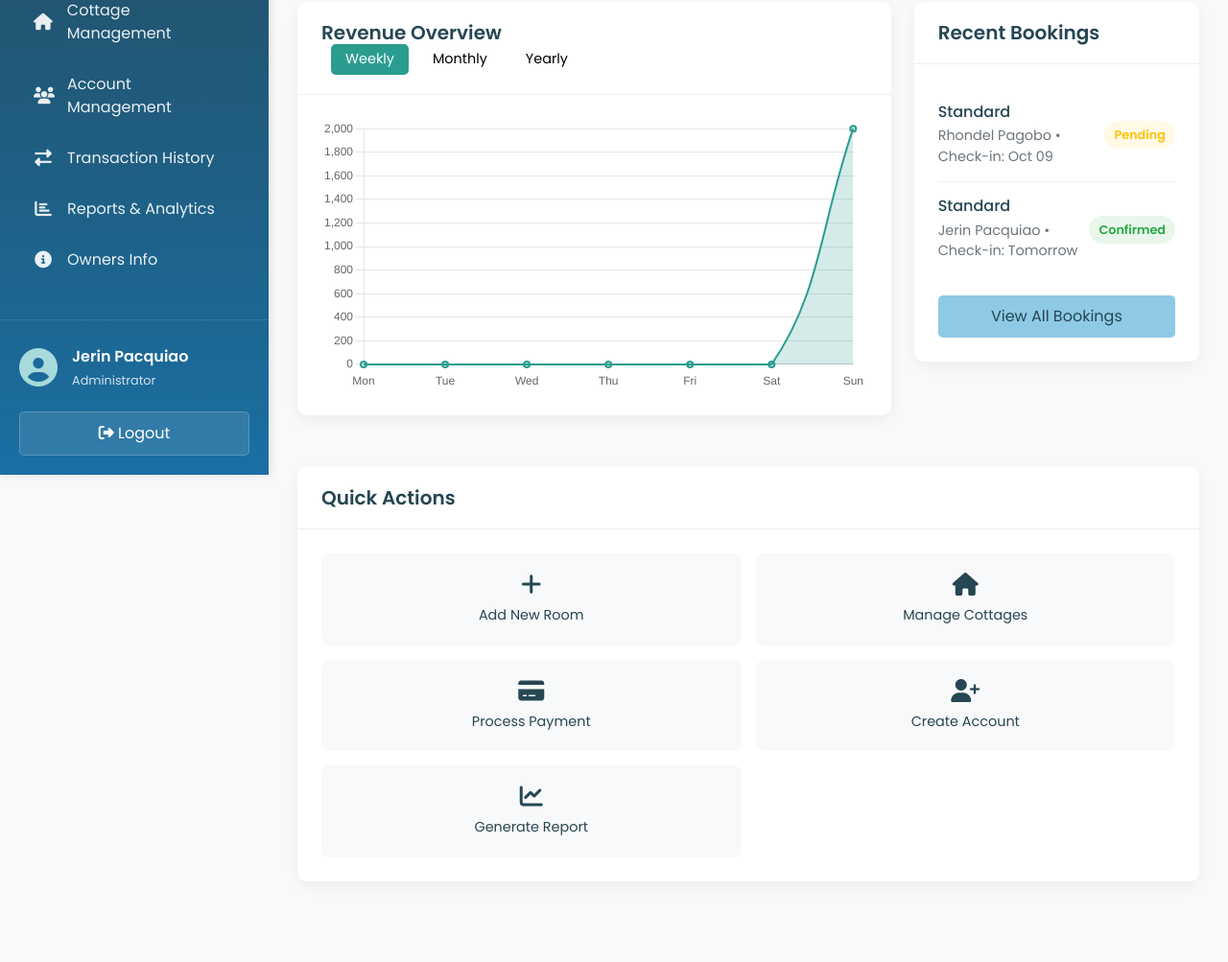
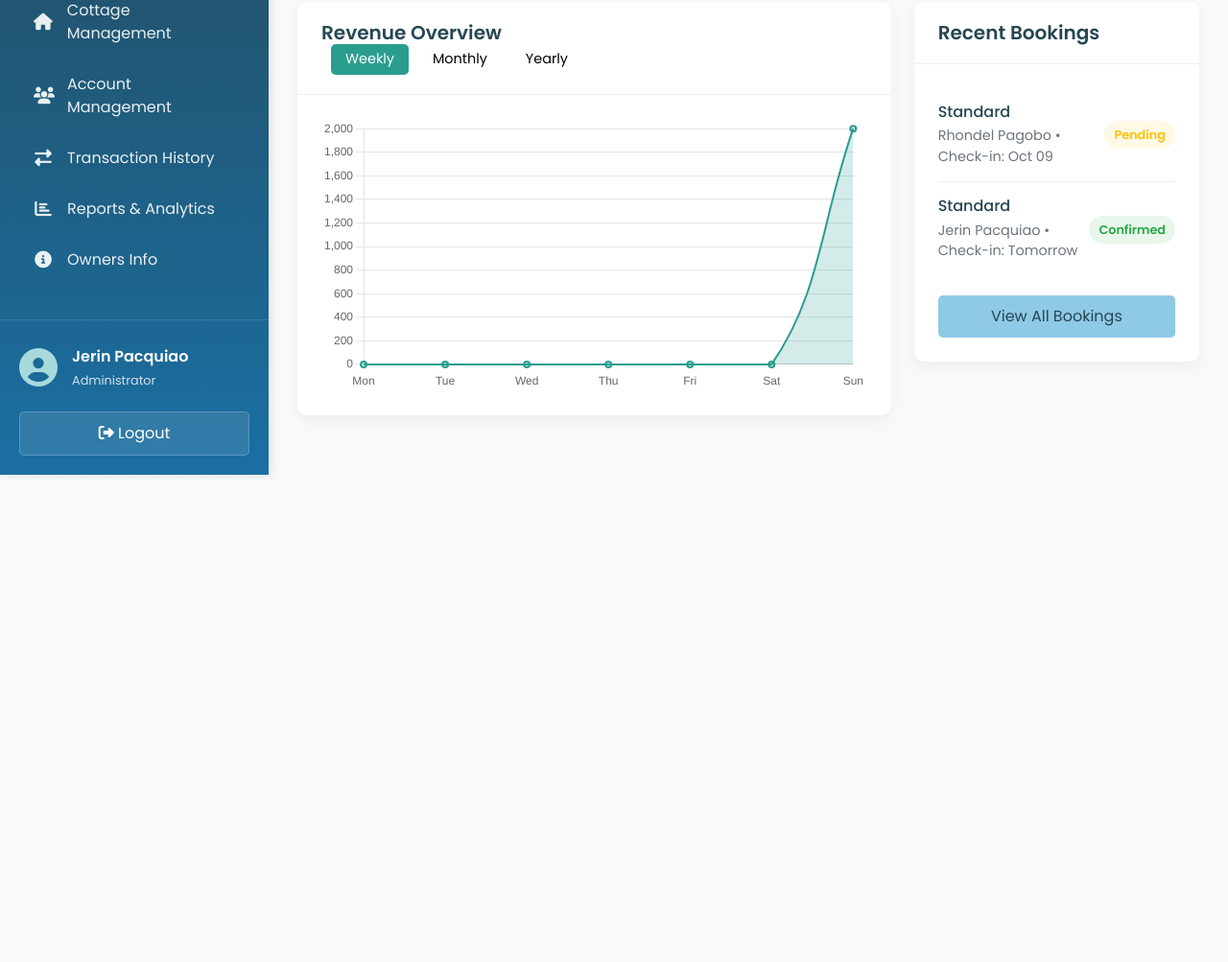
Before and after one commit to NMSCSTR/MABANAG-SPRING-RESORT, a PHP site: page /admin/home.php in a window 1280 px wide. Shown: the part 305-1308 px from the top of the page at 96% size. After the commit the page ends 801 px from the top, so only its background shows below. Run offline with PHP 8.4, Linux system fonts and the light colour scheme; a user stored in the database is signed in; data comes from the database, SQL or seed files in the repository; some libraries are stand-ins or nearby versions.

Commit message:
room fixed

```diff
--- a/admin/edit_room.php
+++ b/admin/edit_room.php
@@ -3,7 +3,6 @@ require_once 'connect.php';
 require_once 'validate.php';
 
 if(ISSET($_POST['edit_room'])){
-    // Initialize variables
     $errors = array();
 
     // Validate and sanitize inputs
@@ -28,7 +27,6 @@ if(ISSET($_POST['edit_room'])){
         $errors[] = "Room availability is required";
     }
 
-    // Handle photo upload if provided
     $photo_name = '';
     if(isset($_FILES['photo']) && $_FILES['photo']['error'] !== UPLOAD_ERR_NO_FILE) {
         $photo = $_FILES['photo'];
@@ -87,7 +85,6 @@ if(ISSET($_POST['edit_room'])){
                 }
             }
         } else {
-            // Handle specific upload errors
             $upload_errors = array(
                 1 => 'The uploaded file exceeds the upload_max_filesize directive in php.ini',
                 2 => 'The uploaded file exceeds the MAX_FILE_SIZE directive that was specified in the HTML form',
--- a/admin/home.php
+++ b/admin/home.php
@@ -262,44 +262,7 @@
                     </div>
                 </div>
 
-                <!-- Quick Actions and System Status -->
-                <div class="row content-row">
-                    <!-- Quick Actions -->
-                    <div class="col-lg-12 mb-4">
-                        <div class="card">
-                            <div class="card-header">
-                                <h5>Quick Actions</h5>
-                            </div>
-                            <div class="card-body">
-                                <div class="quick-actions">
-                                    <a href="room.php" class="action-btn">
-                                        <i class="fas fa-plus"></i>
-                                        <span>Add New Room</span>
-                                    </a>
-                                    <a href="cottage.php" class="action-btn">
-                                        <i class="fas fa-home"></i>
-                                        <span>Manage Cottages</span>
-                                    </a>
-                                    <a href="payment.php" class="action-btn">
-                                        <i class="fas fa-credit-card"></i>
-                                        <span>Process Payment</span>
-                                    </a>
-                                    <a href="account.php" class="action-btn">
-                                        <i class="fas fa-user-plus"></i>
-                                        <span>Create Account</span>
-                                    </a>
-                                    <a href="#" class="action-btn">
-                                        <i class="fas fa-chart-line"></i>
-                                        <span>Generate Report</span>
-                                    </a>
-                                    <!-- <a href="#" class="action-btn">
-                                        <i class="fas fa-cog"></i>
-                                        <span>System Settings</span>
-                                    </a> -->
-                                </div>
-                            </div>
-                        </div>
-                    </div>
+
 
 
   <script src="https://code.jquery.com/jquery-3.7.0.js"></script>
--- a/admin/owners_info.php
+++ b/admin/owners_info.php
@@ -162,7 +162,7 @@
                                         <td><?php echo $fetch['address']?></td>
                                         <td><?php echo $fetch['facebook_account']?></td>
                                         <td>
-                                            <button class="btn btn-sm btn-info editBtn" data-id="<?php echo $fetch['info_id']; ?>">
+                                            <button class="btn btn-sm bg-transparent border editBtn" data-id="<?php echo $fetch['info_id']; ?>">
                                                 <i class="fas fa-edit"></i> Edit
                                             </button>
                                         </td>
```
Also changed, not shown: admin/room.php (+32 -10 lines), guest_reservation.php (+58 -32 lines), index.php (+9 -3 lines).
